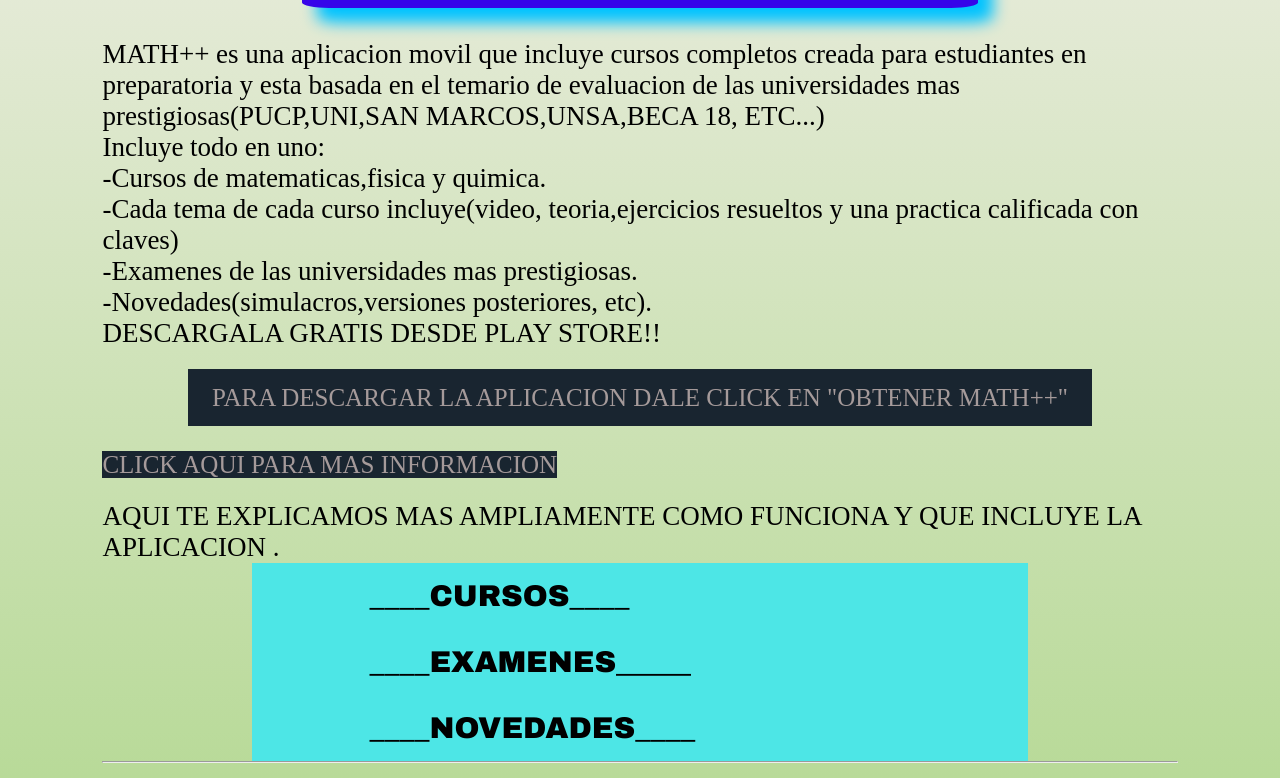
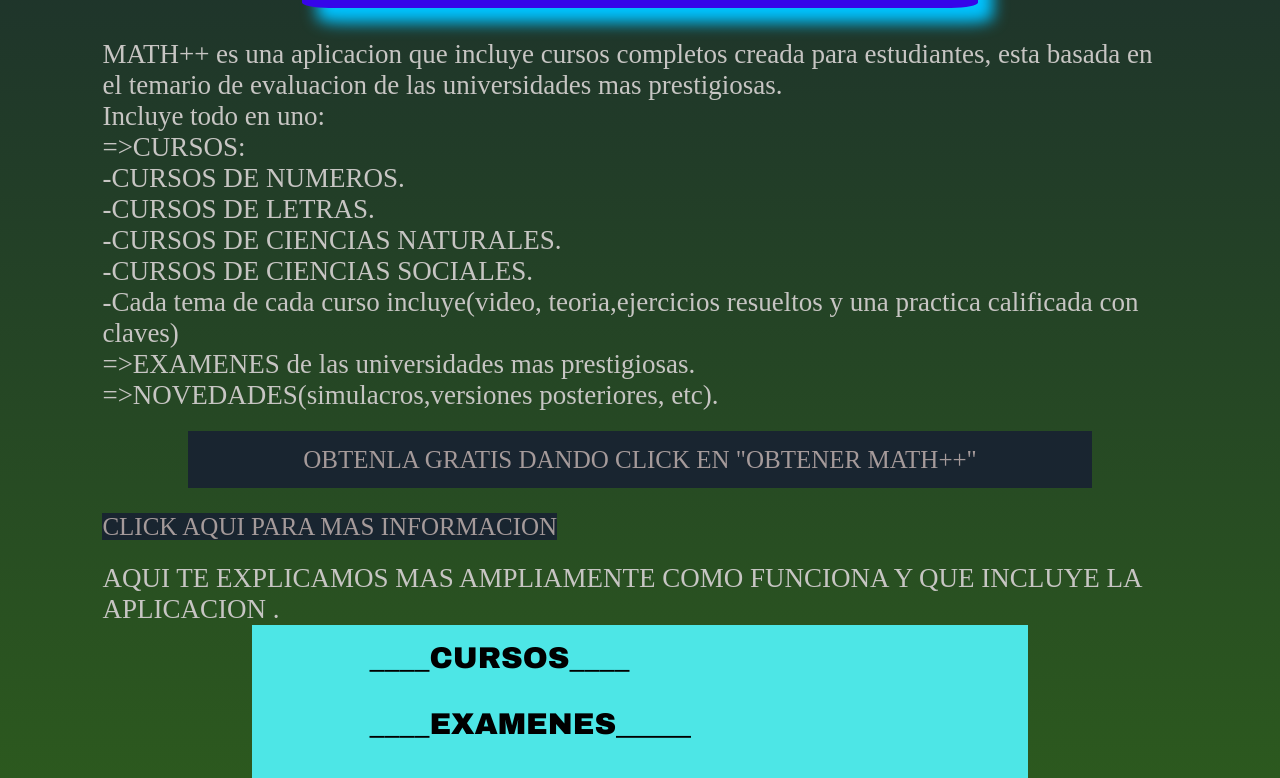
Before and after one commit to materials1/cursos, a plain HTML site: page index.html in a window 1280 px wide. Shown: the part 351-1129 px from the top of the page. Drawn offline with Linux system fonts and the light colour scheme.

Commit message:
Add files via upload

```diff
--- a/css/estilos.css
+++ b/css/estilos.css
@@ -4,7 +4,7 @@
 			padding:0;
 		}
 		body{
-			background: linear-gradient(rgb(247, 241, 241),rgb(30%, 70%, 0%), rgb(60%, 100%, 0%),red,black,rgb(247, 241, 241));
+			background: linear-gradient(rgb(25, 37, 48),rgb(30%, 70%, 0%), rgb(60%, 100%, 0%),red,black,rgb(247, 241, 241));
 		}
 		header, .main, footer{
 
@@ -129,6 +129,7 @@
 
 		.tex{
 			font-size:27px;
+			color: rgb(199, 197, 195);
 		}
 
 		.informacion{
--- a/index.html
+++ b/index.html
@@ -20,20 +20,25 @@
 
 
 			<p class="tex"><br>
-				MATH++ es una aplicacion movil que incluye cursos completos creada para estudiantes en preparatoria y esta  basada en el temario de evaluacion de las universidades mas prestigiosas(PUCP,UNI,SAN MARCOS,UNSA,BECA 18, ETC...)<br>
+				MATH++ es una aplicacion que incluye cursos completos creada para estudiantes, esta  basada en el temario de evaluacion de las universidades mas prestigiosas.<br>
 				Incluye todo en uno:<br>
-						  -Cursos de matematicas,fisica y quimica.<br>
-						  -Cada tema de cada curso incluye(video, teoria,ejercicios resueltos y una practica calificada con claves)<br>
-						  -Examenes de  las universidades mas prestigiosas.<br>
-						  -Novedades(simulacros,versiones posteriores, etc).<br>
-				DESCARGALA GRATIS DESDE PLAY STORE!!
+				=>CURSOS:<br>
+						  -CURSOS DE NUMEROS.<br>
+						  -CURSOS DE LETRAS.<br>
+						  -CURSOS DE CIENCIAS NATURALES.<br>
+						  -CURSOS DE CIENCIAS SOCIALES.<br>
+
+			              -Cada tema de cada curso incluye(video, teoria,ejercicios resueltos y una practica calificada con claves)<br>
+				=>EXAMENES de  las universidades mas prestigiosas.<br>
+			    =>NOVEDADES(simulacros,versiones posteriores, etc).<br>
+
 			</p>
 			 <footer class="informacione">
-				<a class="lookinfor"  href="">PARA DESCARGAR LA APLICACION DALE CLICK EN "OBTENER MATH++"</a><br>
+				<a class="lookinfor"  href="">OBTENLA GRATIS DANDO CLICK EN  "OBTENER MATH++"</a><br>
 
 			 </footer>
 			 <p>
-				 <a class="ios" target="_blank" href="https://wa.me/51931329347?text=Hola%20necesito%20información">CLICK AQUI PARA MAS INFORMACION</a><br>
+				 <a class="ios" target="_blank" href="https://wa.me/51931329347">CLICK AQUI PARA MAS INFORMACION</a><br>
 			</p>
 			 <br>
 			 <p class="tex">
```
